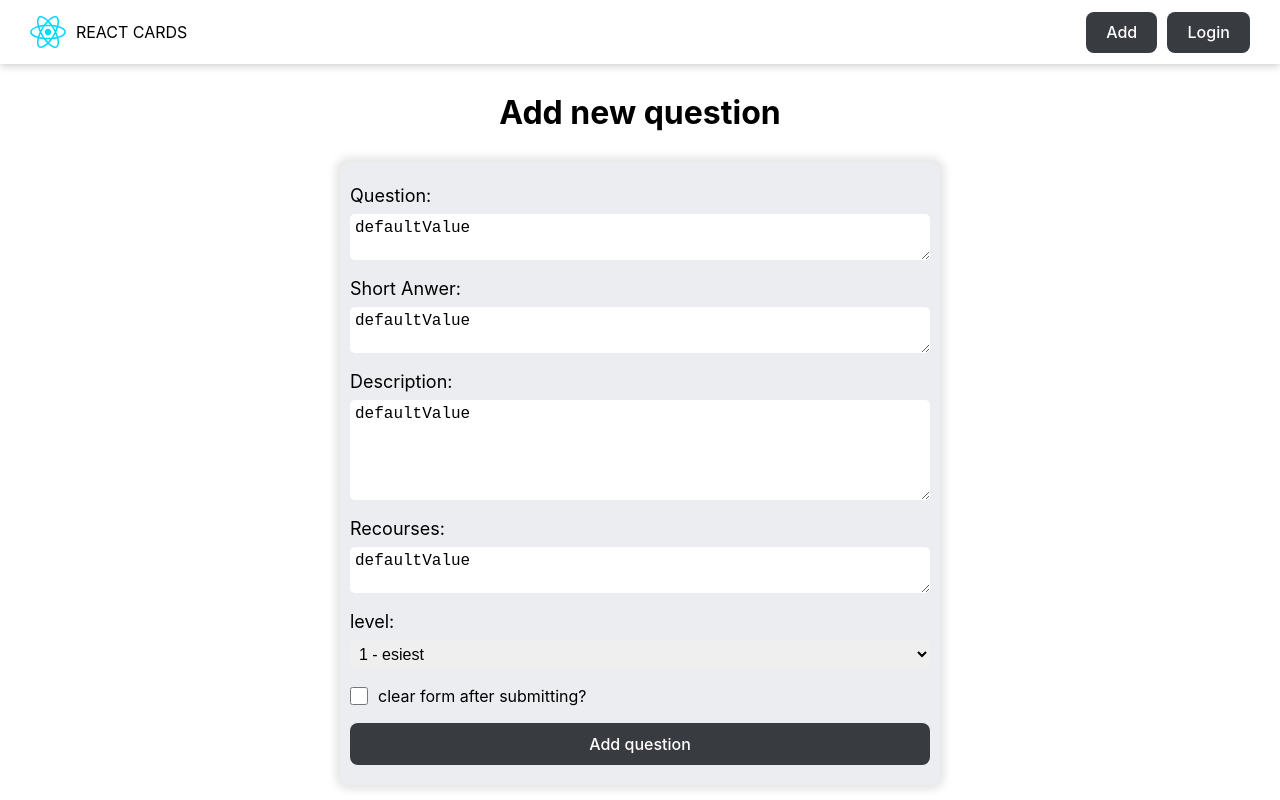
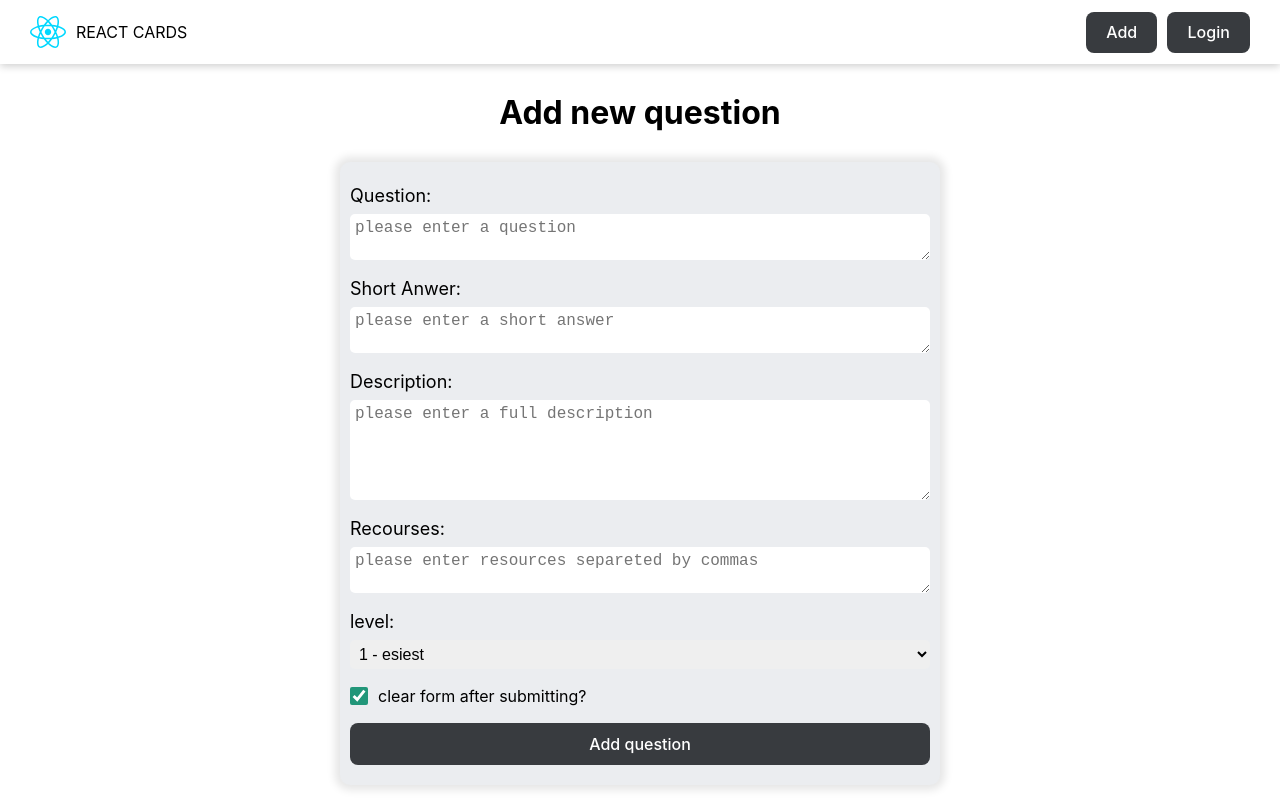
Before and after one commit to annaskobara/react-app_question, a React (Vite) app: page /addquestion in a window 1280 px wide. Built offline with nearby package versions, Linux system fonts and the light colour scheme.

Commit message:
adding new question

```diff
--- a/src/pages/AddQuestionPage/AddQuestionPage.jsx
+++ b/src/pages/AddQuestionPage/AddQuestionPage.jsx
@@ -1,18 +1,53 @@
+import { useActionState } from "react";
 import { Button } from "../../components/Button";
 import cls from "./AddQuestionPage.module.css";
+import { delayFn } from "../../helpers/delayFn";
+import { toast } from "react-toastify";
+import { API_URL } from "../../constants";
+
+const createCardAction = async (_prevState, formData) => {
+try {
+    await delayFn();
+
+    const newQuestion = Object.fromEntries(formData);
+    const resources = newQuestion.resources.trim();
+    const isClearForm = newQuestion.clearForm;
+
+    const response = await fetch(`${API_URL}/react`, {
+        method: "POST",
+        body: JSON.stringify({
+            question: newQuestion.question,
+            answer: newQuestion.answer,
+            description: newQuestion.description,
+            resources: resources.length ? resources.split(",") : [],
+            level: Number(newQuestion.level),
+            completed: false,
+            editDate: undefined,
+        })
+    })
+
+    const question = response.json();
+    toast.success("New question is succesfully created!")
+
+    return isClearForm ? {} : question;
+} catch (error) {
+    toast.error(error.message)
+}
+}
 
 export const AddQuestionPage = () => {
+    const [formState, formAction, isPending] = useActionState(createCardAction, {clearForm: true});
     return <>
         <h1 className={cls.formTitle}>
             Add new question
         </h1>
 
         <div className={cls.formContainer}>
-            <form action="" className={cls.form}>
+            <form action={formAction} className={cls.form}>
                 <div className={cls.formControl}>
                     <label htmlFor="questionField">Question: </label>
                     <textarea
-                        defaultValue={"defaultValue"}
+                        defaultValue={formState.question}
                         name="question"
                         id="questionField"
                         cols="30"
@@ -24,7 +59,7 @@
                 <div className={cls.formControl}>
                     <label htmlFor="answerField">Short Anwer: </label>
                     <textarea
-                        defaultValue={"defaultValue"}
+                        defaultValue={formState.answer}
                         name="answer"
                         id="answerField"
                         cols="30"
@@ -36,7 +71,7 @@
                 <div className={cls.formControl}>
                     <label htmlFor="descriptionField">Description: </label>
                     <textarea
-                        defaultValue={"defaultValue"}
+                        defaultValue={formState.description}
                         name="description"
                         id="descriptionField"
                         cols="30"
@@ -48,7 +83,7 @@
                 <div className={cls.formControl}>
                     <label htmlFor="resourcesField">Recourses: </label>
                     <textarea
-                        defaultValue={"defaultValue"}
+                        defaultValue={formState.resources}
                         name="resources"
                         id="resourcesField"
                         cols="30"
@@ -59,7 +94,7 @@
                 <div className={cls.formControl}>
                     <label htmlFor="levelField">level: </label>
                     <select
-                    defaultValue={"defaultValue"}
+                    defaultValue={formState.level}
                     name="level"
                     id="levelField"
                     >
@@ -77,12 +112,12 @@
                     type="checkbox"
                     name="clearForm"
                     id="clearFormField"
-                    defaultValue={true}
+                    defaultChecked={formState.clearForm}
                     />
                     <span>clear form after submitting?</span>
                 </label>
 
-                <Button>Add question</Button>
+                <Button isDisabled={isPending}>Add question</Button>
             </form>
         </div>
     </>
```
